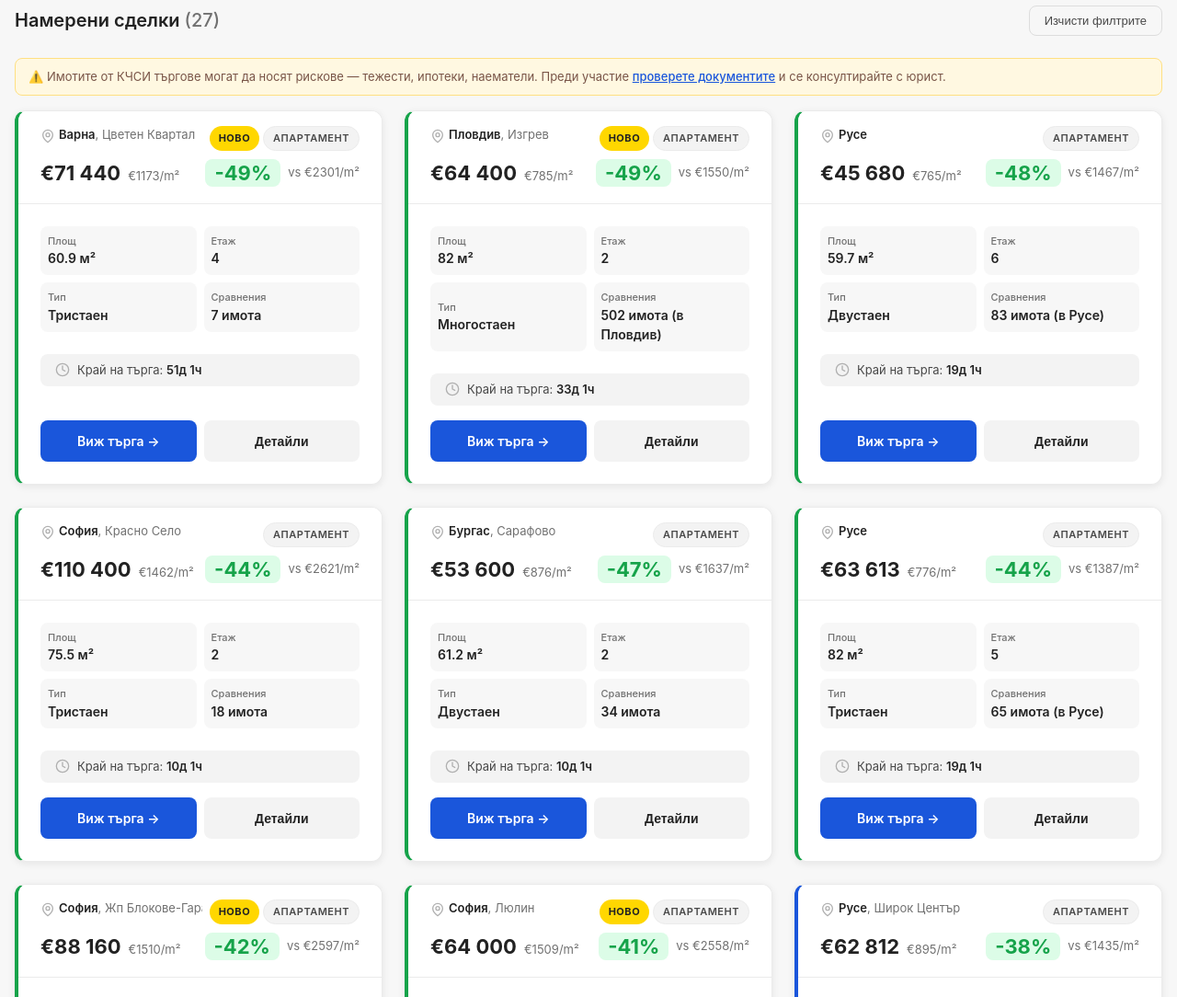
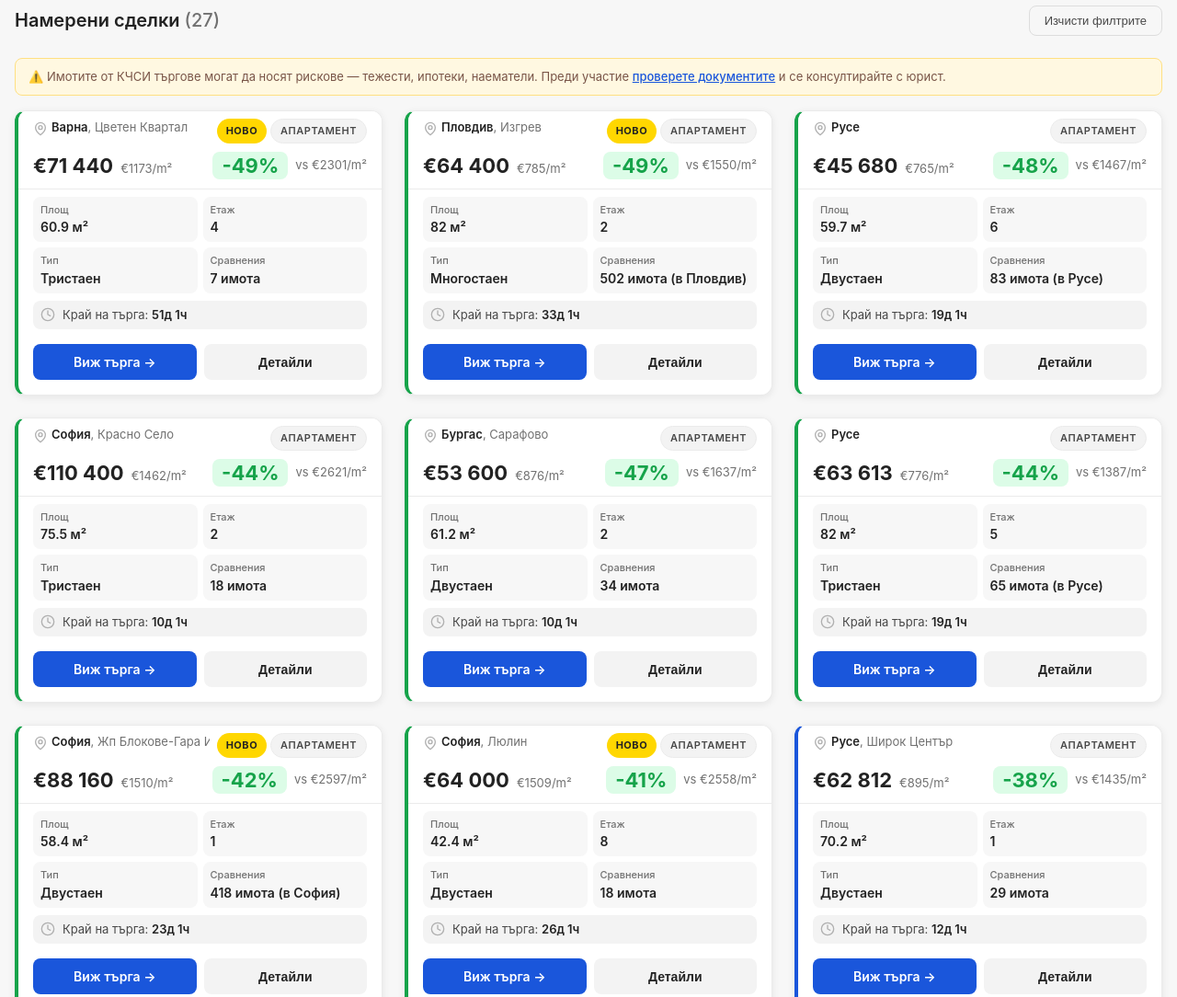
Before and after one commit to MartinPetrov8/real-estate-price-matching, a browser extension: page index.html in a window 1280 px wide. Shown: the part 800-1884 px from the top of the page at 92% size. Drawn offline with Linux system fonts and the light colour scheme.

Commit message:
UI: tighten card sizing — smaller padding, compact info grid, 300px min-width (fits more per row)

```diff
--- a/styles.css
+++ b/styles.css
@@ -295,7 +295,7 @@ body {
 .btn-outline:hover { border-color: var(--gray-400); background: var(--gray-50); }
 .deals-grid {
     display: grid;
-    grid-template-columns: repeat(auto-fill, minmax(360px, 1fr));
+    grid-template-columns: repeat(auto-fill, minmax(300px, 1fr));
     gap: var(--space-lg);
 }
 .deal-card {
@@ -311,7 +311,7 @@ body {
 .deal-card:hover { transform: translateY(-4px); box-shadow: var(--shadow-lg); }
 .card-header {
     position: relative;
-    padding: var(--space-md) var(--space-lg);
+    padding: var(--space-sm) var(--space-md);
     background: white;
     color: var(--gray-700);
     border-bottom: 1px solid var(--gray-200);
@@ -406,7 +406,7 @@ body {
 /* Kill the price comparison bar */
 .price-comparison-bar { display: none; }
 .card-body {
-    padding: var(--space-lg);
+    padding: var(--space-sm) var(--space-md) var(--space-md);
     flex: 1;
     display: flex;
     flex-direction: column;
@@ -442,14 +442,14 @@ body {
 .property-info {
     display: grid;
     grid-template-columns: repeat(2, 1fr);
-    gap: var(--space-sm);
-    margin-bottom: var(--space-lg);
+    gap: 6px;
+    margin-bottom: var(--space-sm);
 }
 .info-item {
     display: flex;
     align-items: center;
     gap: var(--space-sm);
-    padding: var(--space-sm);
+    padding: 6px var(--space-sm);
     background: var(--gray-50);
     border-radius: var(--radius);
 }
@@ -473,10 +473,10 @@ body {
     display: flex;
     align-items: center;
     gap: var(--space-sm);
-    padding: var(--space-sm) var(--space-md);
+    padding: 6px var(--space-sm);
     background: var(--gray-100);
     border-radius: var(--radius);
-    margin-bottom: var(--space-md);
+    margin-bottom: var(--space-sm);
 }
 .countdown-icon { width: 16px; height: 16px; flex-shrink: 0; color: var(--gray-400); }
 .countdown-text { font-size: 13px; color: var(--gray-600); }
@@ -545,8 +545,8 @@ body {
 }
 .why-deal-item:last-child { margin-bottom: 0; }
 /* .why-deal-icon removed — no emoji icons in why-deal items */
-.card-actions { display: flex; gap: var(--space-sm); margin-top: auto; }
-.card-actions .btn { flex: 1; padding: 12px 16px; }
+.card-actions { display: flex; gap: var(--space-sm); margin-top: var(--space-sm); }
+.card-actions .btn { flex: 1; padding: 9px 14px; }
 .modal {
     position: fixed;
     inset: 0;
```
